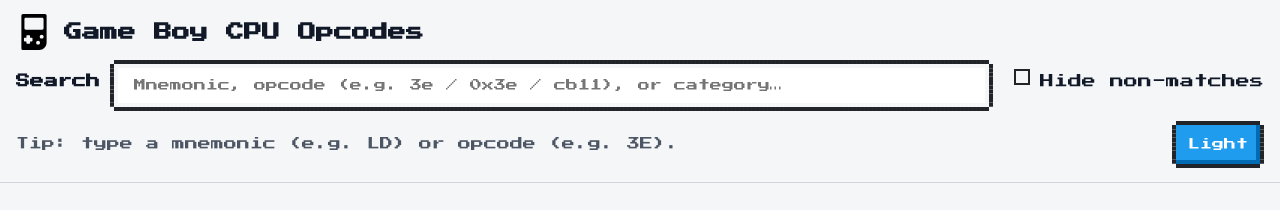
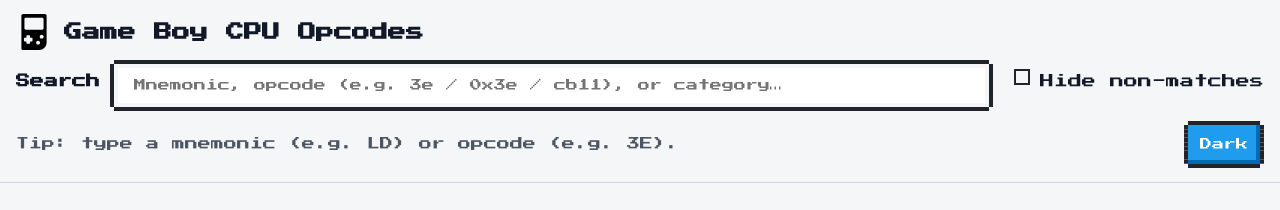
Before and after one commit to guypritchard/SharpBoy-Opcode-Manual, a React (Vite) app: page / in a window 1280 px wide. Shown: the top 210 px of the page. Built offline with nearby package versions, Linux system fonts and the light colour scheme.

Commit message:
UX: theme toggle shows target mode

```diff
--- a/src/components/app/index.jsx
+++ b/src/components/app/index.jsx
@@ -224,9 +224,10 @@
                 type="button"
                 className={`${styles.modeToggle} nes-btn is-primary`}
                 aria-pressed={isDarkMode}
+                aria-label={isDarkMode ? 'Switch to light mode' : 'Switch to dark mode'}
                 onClick={() => setIsDarkMode((v) => !v)}
               >
-                {isDarkMode ? 'Dark' : 'Light'}
+                {isDarkMode ? 'Light' : 'Dark'}
               </button>
               {searchQuery.trim() ? (
                 <button
--- a/src/nes-fixes.css
+++ b/src/nes-fixes.css
@@ -2,6 +2,10 @@
    Tip: the app root has a stable `.sharpboy-app` class for easier targeting in DevTools. */
 
 .sharpboy-app .nes-container {
+  border-image-repeat: unset !important;
+}
+
+.sharpboy-app .nes-input {
   border-image-repeat: unset !important;
 }
 
```
